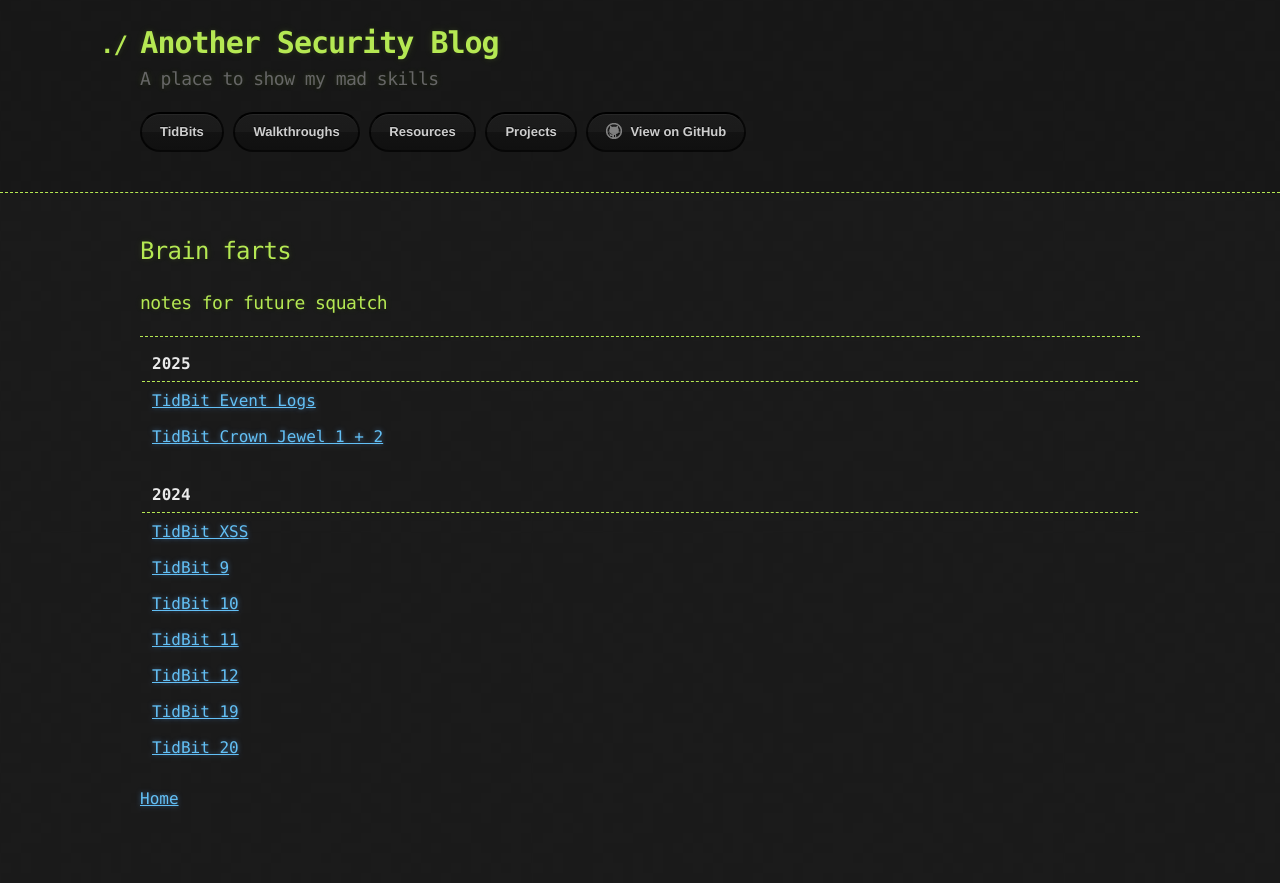
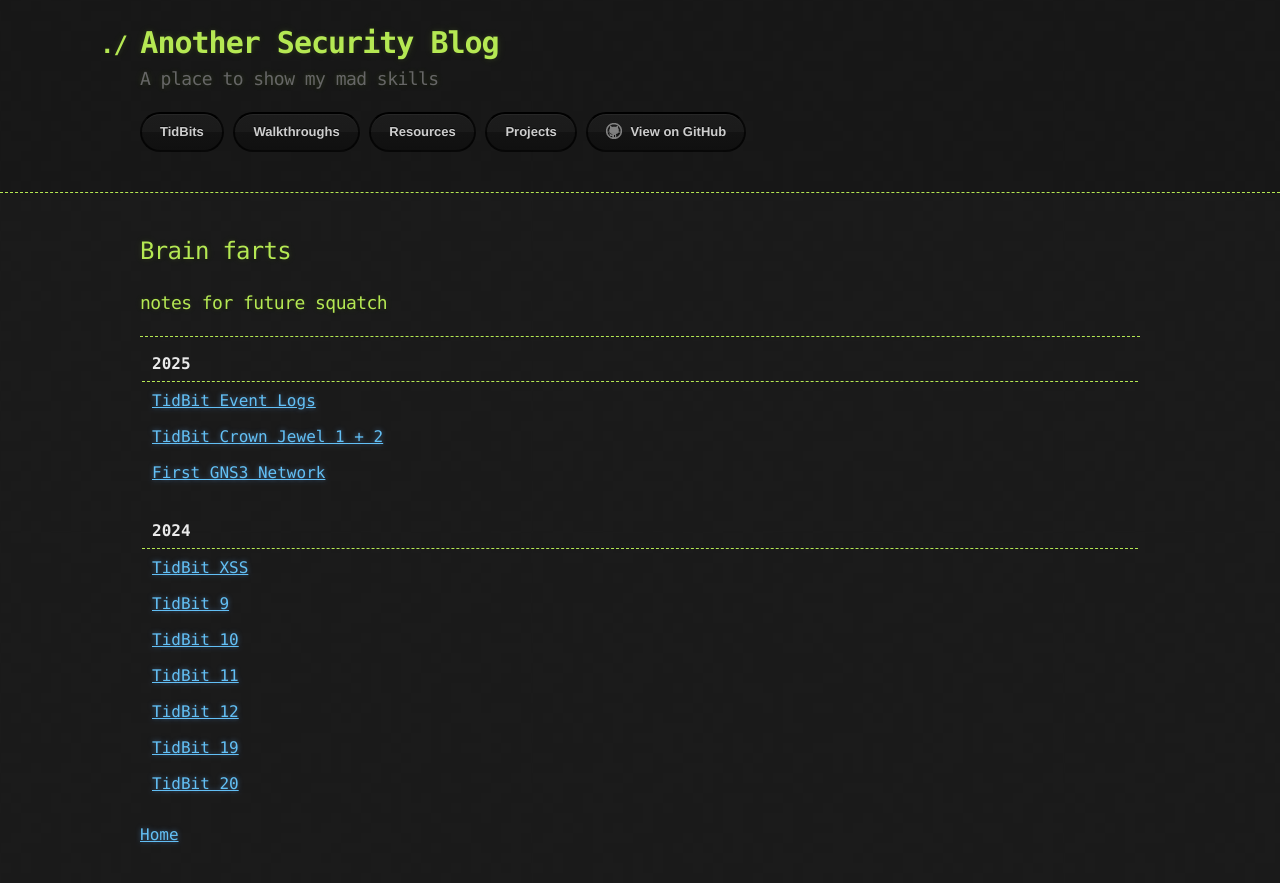
Before and after one commit to CyberCasquatch/cybercasquatch.github.io, a Jekyll site: the page built from TidBits-Main.md, in a window 1280 px wide. Shown: the top 883 px of the page. Built offline with Jekyll 4.4.1, drawn with Linux system fonts in a browser that asks for light colours.

Commit message:
Update TidBits-Main.md

```diff
--- a/TidBits-Main.md
+++ b/TidBits-Main.md
@@ -16,7 +16,7 @@ comments: false
 |:------------------|
 |[TidBit Event Logs](_posts/TidBits/2025-05-16-EventLogs.md) |
 |[TidBit Crown Jewel 1 + 2](_posts/TidBits/2025-05-16-TBCJ12.md) |
-
+|[First GNS3 Network](_posts/TidBits/2025-05-18-FirstGNS3.md) |
 
 | 2024              |
 |:------------------|
```
